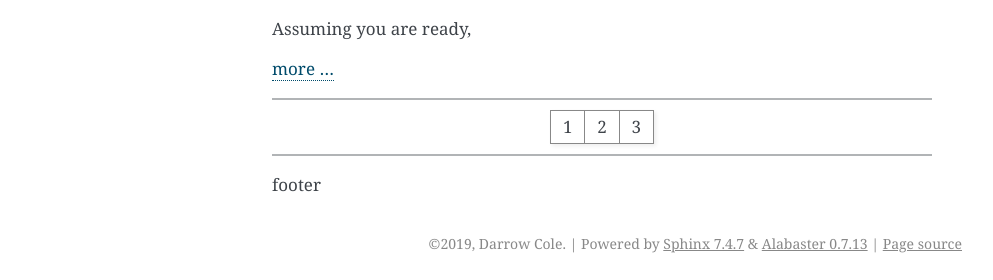
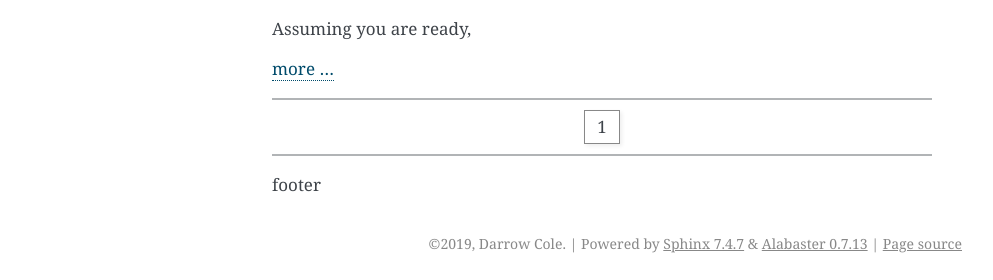
Before and after one commit to darrowco/kdx175, a Sphinx documentation site: the page built from source/index.rst, in a window 1280 px wide. Shown: the part 1341-1621 px from the top of the page, without its empty margins (148-1141 px from the left). Built offline with Sphinx 7.4.7, drawn with Linux system fonts in a browser that asks for light colours; formulas are drawn with MathJax 3.

```diff
--- a/source/index.rst
+++ b/source/index.rst
@@ -33,9 +33,9 @@
 
 ----
 
-+---------+---------+-----------+
-| 1       |  2      |  3        |
-+---------+---------+-----------+
++---------+
+| 1       |
++---------+
 
 ----
 
```
Also changed, not shown: 4 other files.
